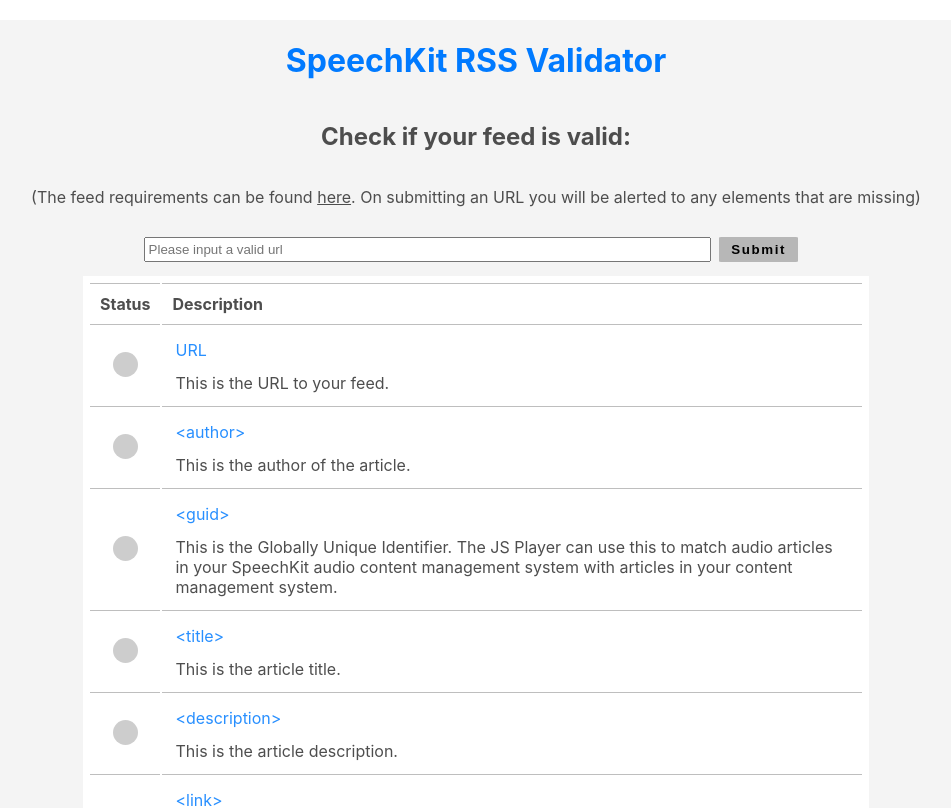
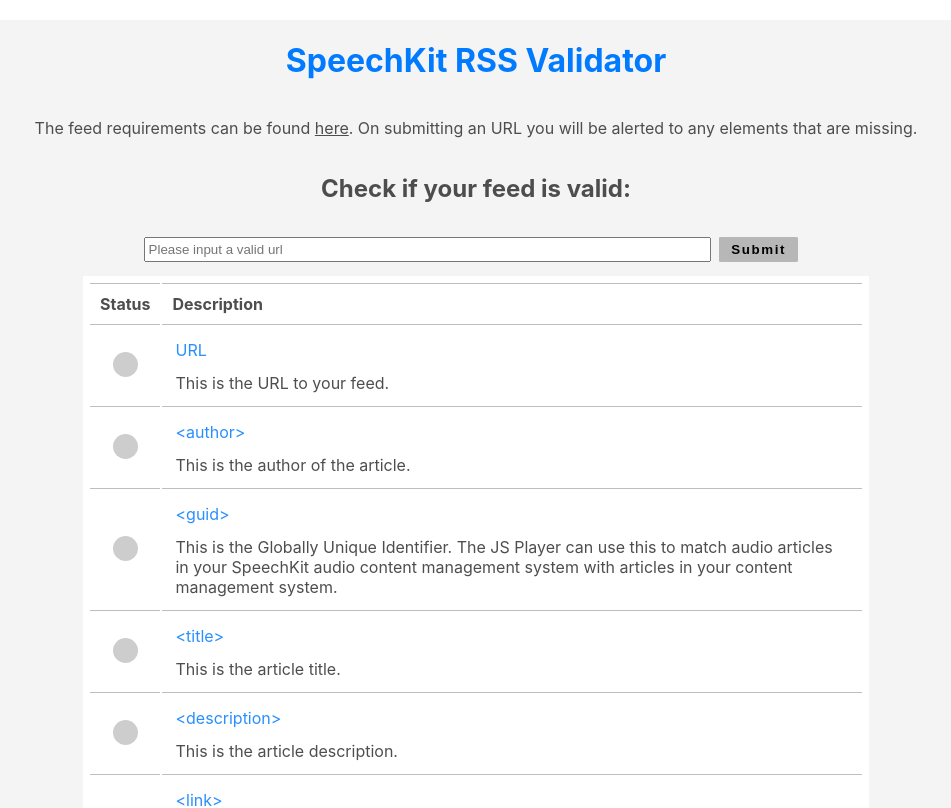
Before and after one commit to Ghazvinie/rss_validator, a React (Create React App) app in the folder client/: page / in a window 1280 px wide. Shown: the top 808 px of the page, without its empty margins (164-1115 px from the left). Built offline with nearby package versions, Linux system fonts and the light colour scheme; no server answers.

Commit message:
updated App

```diff
--- a/client/src/App.js
+++ b/client/src/App.js
@@ -3,25 +3,15 @@
 import FormPage from './components/FormPage';
 
 function App() {
-
-  useEffect(() => {
-
-    async function callApi() {
-      const res = await fetch('/api');
-      const data = await res.json();
-    };
-    callApi();
-  }, []);
-
   return (
     <>
       <main>
         <h1>SpeechKit RSS Validator</h1>
+        <p>
+          The feed requirements can be found <a href='https://docs.speechkit.io/docs/rss-feed'>here</a>.
+          On submitting an URL you will be alerted to any elements that are missing.
+        </p>
         <h2>Check if your feed is valid:</h2>
-        <p>
-          (The feed requirements can be found <a href='https://docs.speechkit.io/docs/rss-feed'>here</a>.
-          On submitting an URL you will be alerted to any elements that are missing)
-        </p>
         <FormPage />
       </main>
     </>
```
